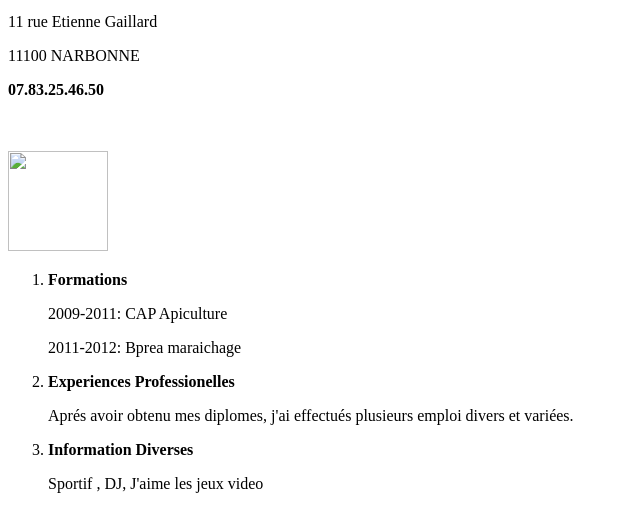
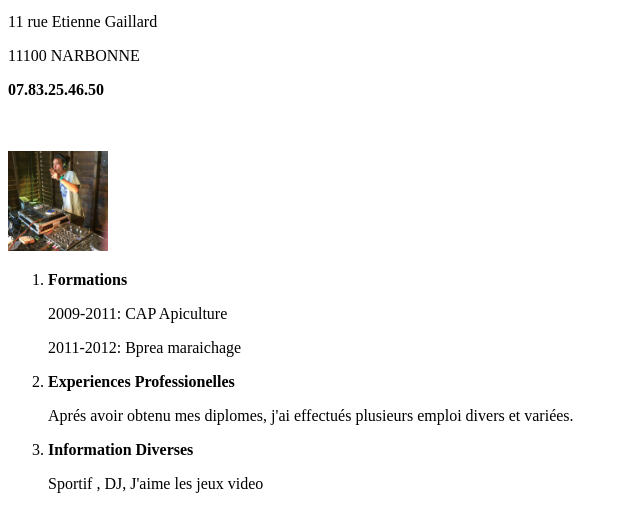
Before and after one commit to simplon-ulysseG/simplon-ulysseG.github.io, a plain HTML site: page index.html in a window 1280 px wide. Shown: the part 101-632 px from the top of the page, without its empty margins (0-640 px from the left). Drawn offline with Linux system fonts and the light colour scheme.

Commit message:
Update index.html

```diff
--- a/index.html
+++ b/index.html
@@ -13,7 +13,7 @@
 		<p><strong>07.83.25.46.50</strong></p>
 		<br />
 		<br />
-		<img src="Images/11933429_1926428474248928_791133961521657075_n.jpg"height="100" width="100"/>
+		<img src="11933429_1926428474248928_791133961521657075_n.jpg"height="100" width="100"/>
 	<ol>
 		<li><strong>Formations</strong></li>
 			<p>2009-2011: CAP Apiculture</p>
```
